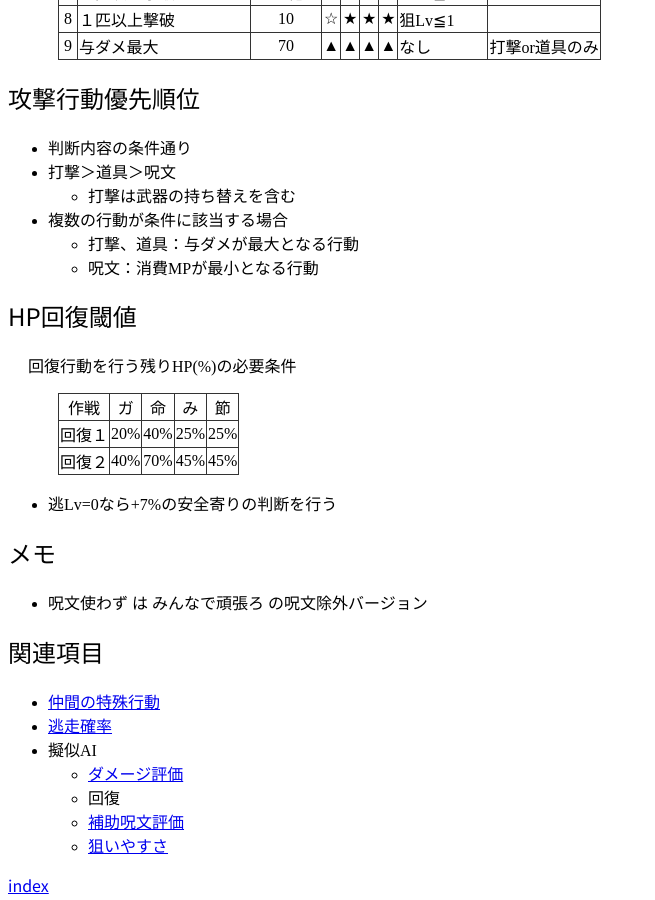
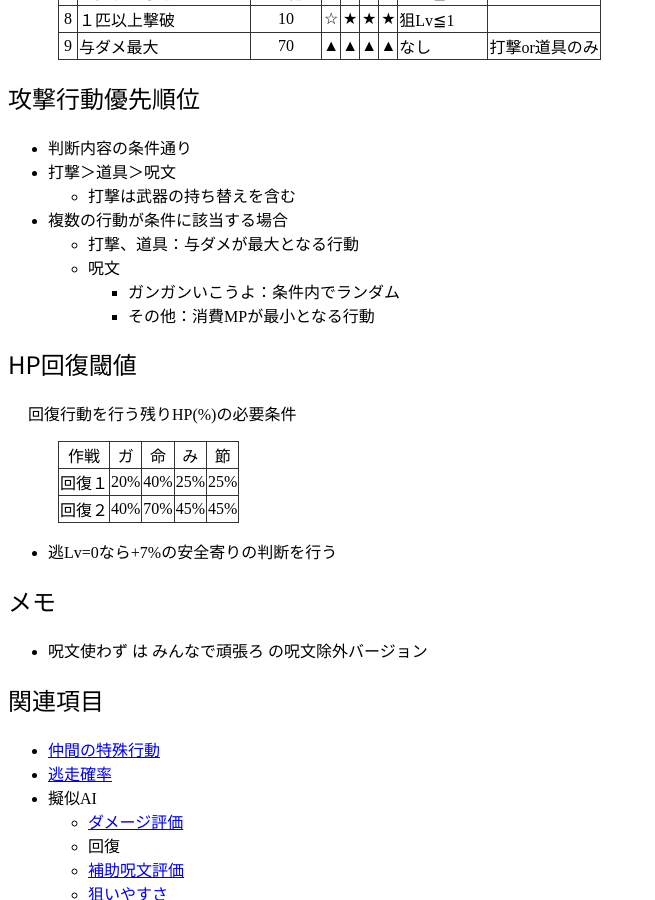
Before and after one commit to chiorex/TDQ_DATA_DAT, a Jekyll site: the page built from tdq2/ai_flow.md, in a window 1280 px wide and 900 px high, scrolled down 2083 px. Shown: the whole window, without its empty margins (0-655 px from the left). Built offline with Jekyll 4.4.1, drawn with Linux system fonts in a browser that asks for light colours; some web fonts are replaced.

Commit message:
[AI]行動判断

```diff
--- a/tdq2/ai_flow.md
+++ b/tdq2/ai_flow.md
@@ -100,7 +100,9 @@ update: 2016-11-29
 	* 打撃は武器の持ち替えを含む
 * 複数の行動が条件に該当する場合
 	* 打撃、道具：与ダメが最大となる行動
-	* 呪文：消費MPが最小となる行動
+	* 呪文
+		* ガンガンいこうよ：条件内でランダム
+		* その他：消費MPが最小となる行動
 
 
 ## HP回復閾値
```
